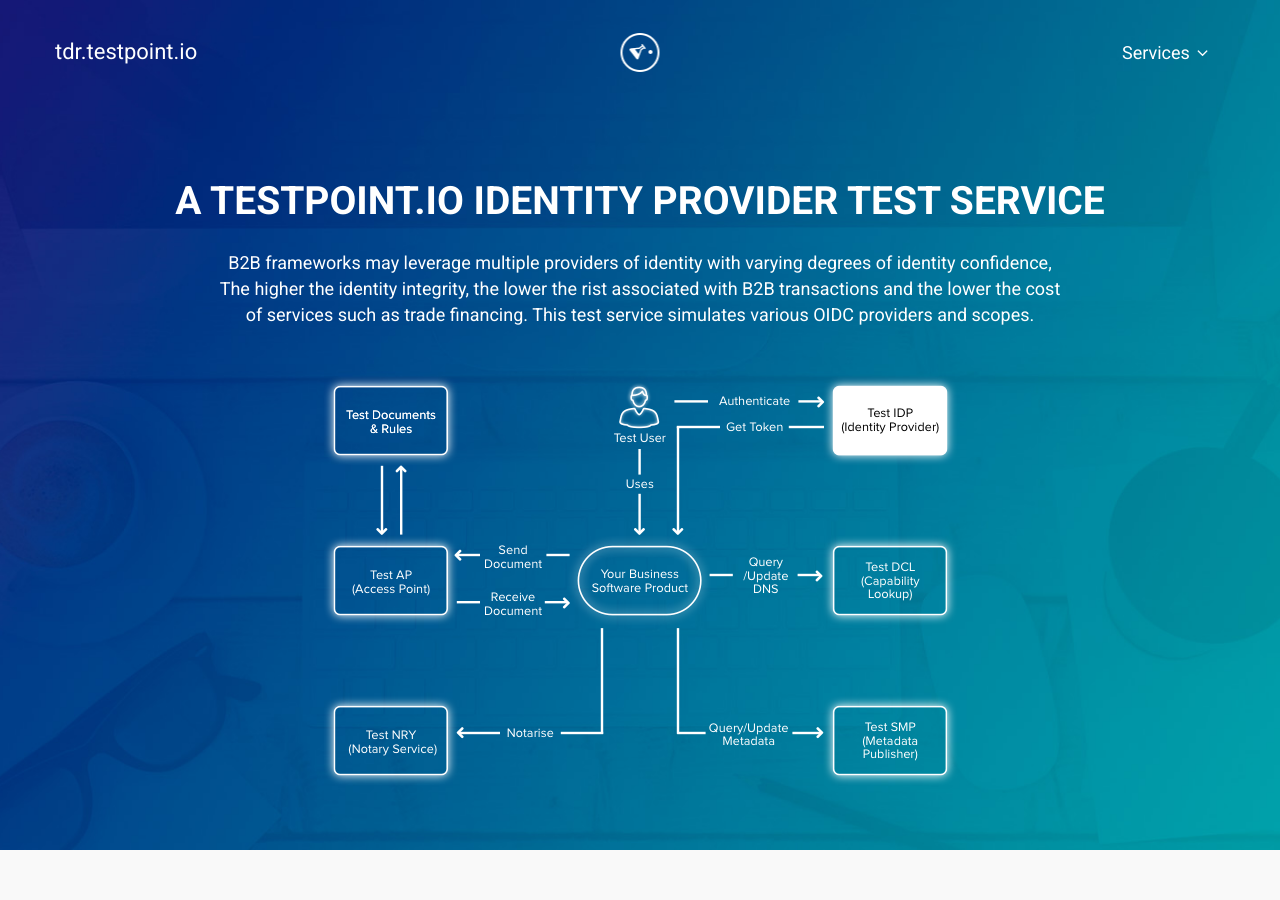
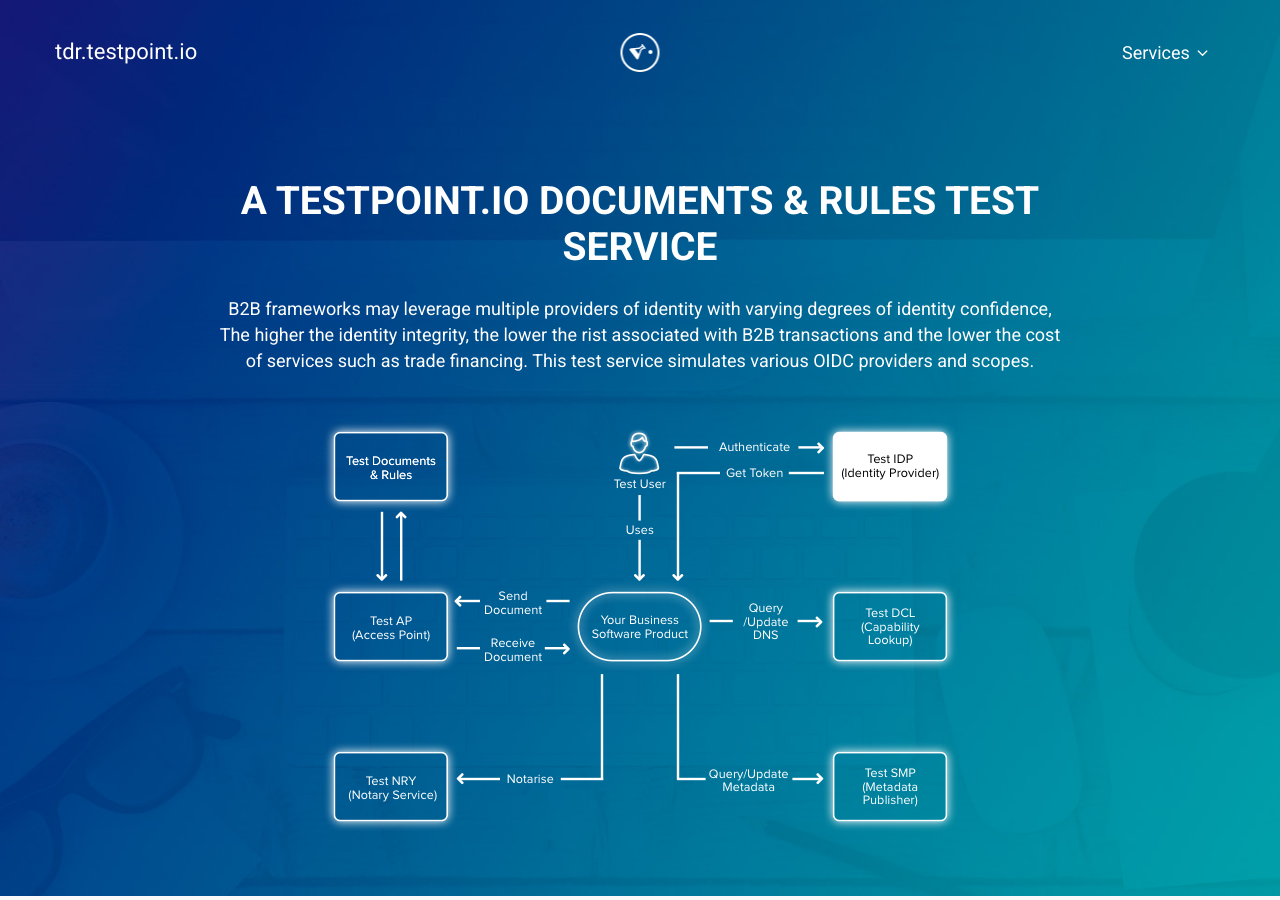
Before and after one commit to test-point/test-point.github.io, a Jekyll site: the page built from tdr.html, in a window 1280 px wide and 900 px high. Built offline with Jekyll 4.4.1, drawn with Linux system fonts in a browser that asks for light colours.

Commit message:
Changes title and header text

```diff
--- a/ap.html
+++ b/ap.html
@@ -1,12 +1,12 @@
 ---
 layout: subpage
-title: A Testpoint.io identity provider test service
+title: A Testpoint.io access point test service
 classwWapper: ap
 subdomain: ap
 ---
 <section class="diagram">
     <div class="wrapper">
-        <h1>A Testpoint.io identity provider test service</h1>
+        <h1>A Testpoint.io access point test service</h1>
         <p>B2B frameworks may leverage multiple providers of identity with varying degrees of identity confidence, The higher the identity integrity, the lower the rist associated with B2B transactions and the lower the cost of services such as trade financing. This test service simulates various OIDC providers and scopes.</p>
         <div class="diagram-image">
             <img src="/images/diagrams/test-ap.png" class="visible-desktop" alt="">
--- a/dcl.html
+++ b/dcl.html
@@ -1,12 +1,12 @@
 ---
 layout: subpage
-title: A Testpoint.io identity provider test service
+title: A Testpoint.io capability lookup test service
 classwWapper: dcl
 subdomain: dcl
 ---
 <section class="diagram">
     <div class="wrapper">
-        <h1>A Testpoint.io identity provider test service</h1>
+        <h1>A Testpoint.io capability lookup test service</h1>
         <p>B2B frameworks may leverage multiple providers of identity with varying degrees of identity confidence, The higher the identity integrity, the lower the rist associated with B2B transactions and the lower the cost of services such as trade financing. This test service simulates various OIDC providers and scopes.</p>
         <div class="diagram-image">
             <img src="/images/diagrams/test-dcl.png" class="visible-desktop" alt="">
--- a/nry.html
+++ b/nry.html
@@ -1,12 +1,12 @@
 ---
 layout: subpage
-title: A Testpoint.io identity provider test service
+title: A Testpoint.io notary test service
 classwWapper: nry
 subdomain: nry
 ---
 <section class="diagram">
     <div class="wrapper">
-        <h1>A Testpoint.io identity provider test service</h1>
+        <h1>A Testpoint.io notary test service</h1>
         <p>B2B frameworks may leverage multiple providers of identity with varying degrees of identity confidence, The higher the identity integrity, the lower the rist associated with B2B transactions and the lower the cost of services such as trade financing. This test service simulates various OIDC providers and scopes.</p>
         <div class="diagram-image">
             <img src="/images/diagrams/test-nry.png" class="visible-desktop" alt="">
--- a/smp.html
+++ b/smp.html
@@ -1,12 +1,12 @@
 ---
 layout: subpage
-title: A Testpoint.io identity provider test service
+title: A Testpoint.io metadata publisher test service
 classwWapper: smp
 subdomain: smp
 ---
 <section class="diagram">
     <div class="wrapper">
-        <h1>A Testpoint.io identity provider test service</h1>
+        <h1>A Testpoint.io metadata publisher test service</h1>
         <p>B2B frameworks may leverage multiple providers of identity with varying degrees of identity confidence, The higher the identity integrity, the lower the rist associated with B2B transactions and the lower the cost of services such as trade financing. This test service simulates various OIDC providers and scopes.</p>
         <div class="diagram-image">
             <img src="/images/diagrams/test-smp.png" class="visible-desktop" alt="">
--- a/tdr.html
+++ b/tdr.html
@@ -1,12 +1,12 @@
 ---
 layout: subpage
-title: A Testpoint.io identity provider test service
+title: A Testpoint.io documents &amp; rules test service
 classwWapper: tdr
 subdomain: tdr
 ---
 <section class="diagram">
     <div class="wrapper">
-        <h1>A Testpoint.io identity provider test service</h1>
+        <h1>A Testpoint.io documents &amp; rules test service</h1>
         <p>B2B frameworks may leverage multiple providers of identity with varying degrees of identity confidence, The higher the identity integrity, the lower the rist associated with B2B transactions and the lower the cost of services such as trade financing. This test service simulates various OIDC providers and scopes.</p>
         <div class="diagram-image">
             <img src="/images/diagrams/test-tdr.png" class="visible-desktop" alt="">
```
